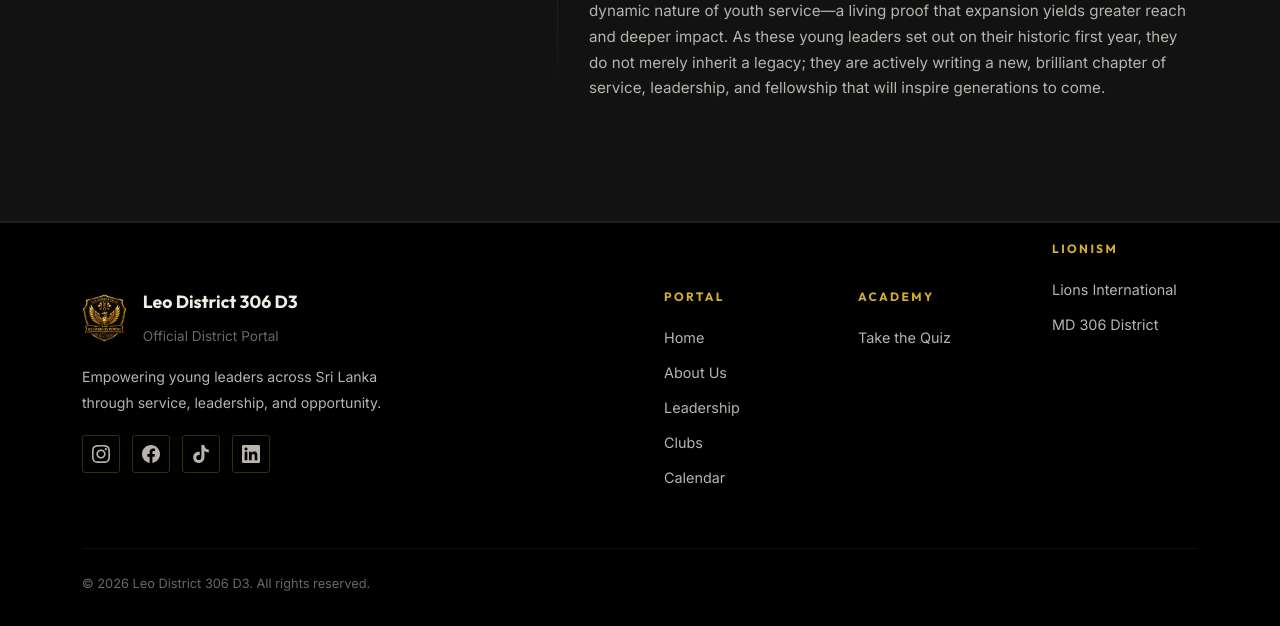
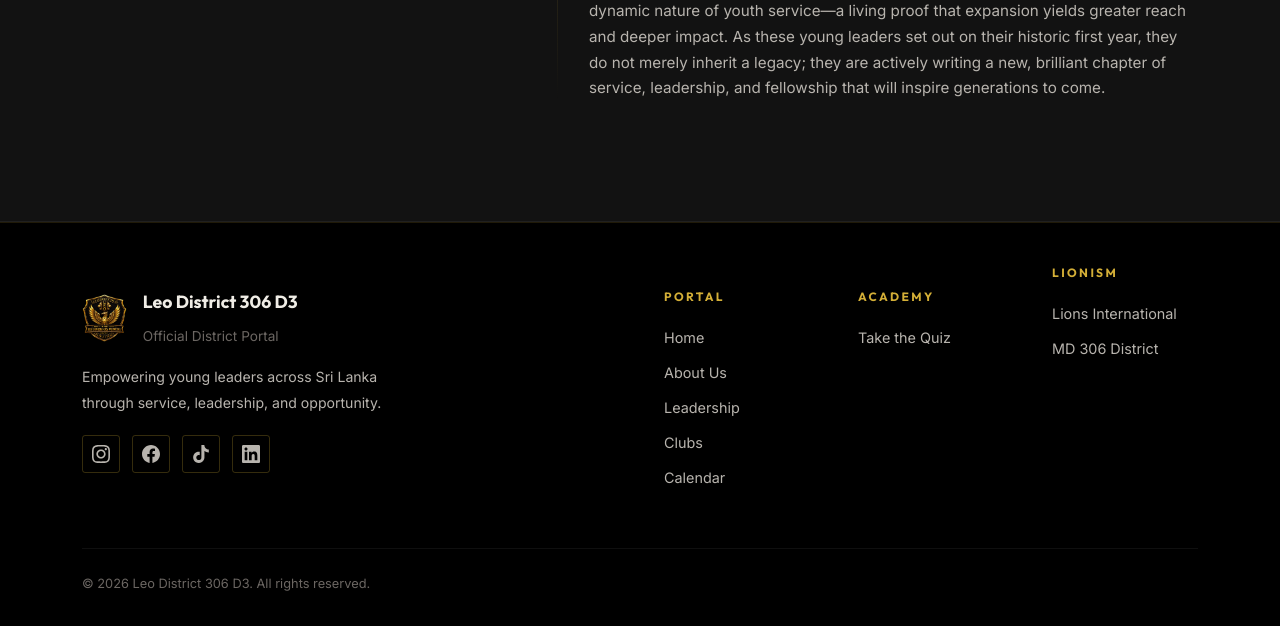
Before and after one commit to linuktest/District-Web, a Django app: page /about/ in a window 1280 px wide. Shown: the part 3484-4110 px from the top of the page. Run offline with Django 5.2, Linux system fonts and the light colour scheme.

Commit message:
Adjust footer layout for Lionism section

```diff
--- a/templates/base.html
+++ b/templates/base.html
@@ -163,7 +163,7 @@
         </ul>
       </div>
 
-      <div class="col-12 col-md-4 col-lg-2 mt-4 mt-md-0">
+      <div class="col-6 col-md-4 col-lg-2 mt-4 ">
         <div class="footer-heading">Lionism</div>
         <ul class="footer-links">
           <li><a href="https://www.lionsclubs.org" target="_blank" rel="noopener">Lions International</a></li>
```
